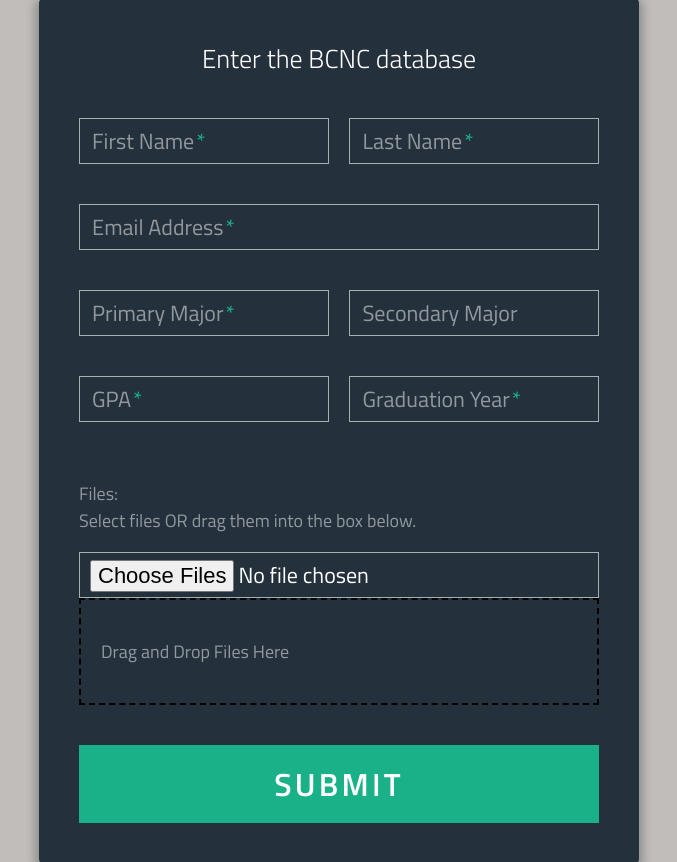
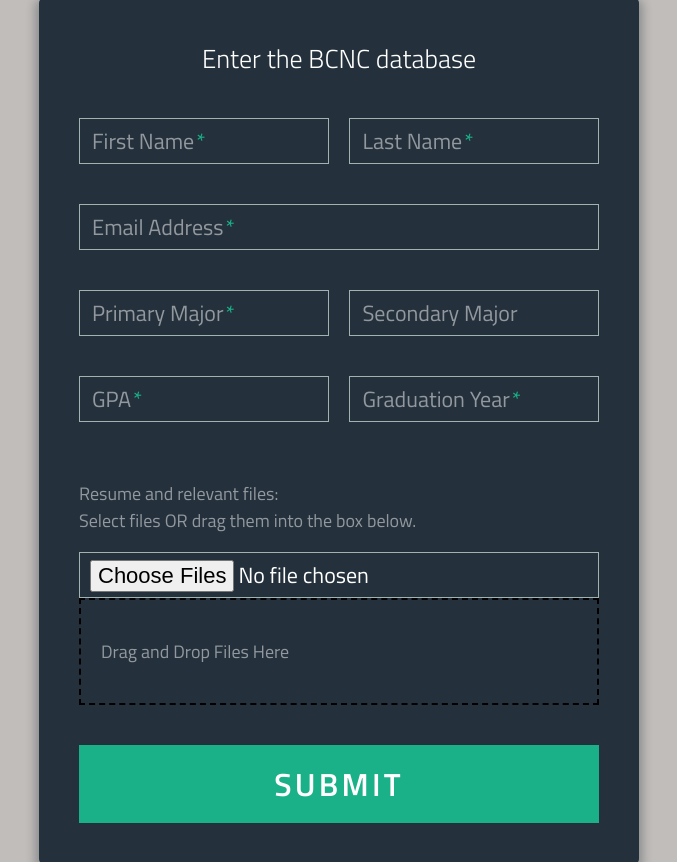
Before and after one commit to BCNC/DatabaseWrapper, a Flask app: page / in a window 1280 px wide. Shown: the part 41-903 px from the top of the page, without its empty margins (301-978 px from the left). Run offline with Flask 2, Linux system fonts and the light colour scheme.

Commit message:
Changed the web page title.

```diff
--- a/templates/index.html
+++ b/templates/index.html
@@ -2,7 +2,7 @@
 <html >
 <head>
     <meta charset="UTF-8">
-    <title>Sign-Up/Login Form</title>
+    <title>BCNC Resume Database</title>
     <link href='http://fonts.googleapis.com/css?family=Titillium+Web:400,300,600' rel='stylesheet' type='text/css'>
 
     <link rel="stylesheet" href="{{ url_for('static', filename='css/normalize.css') }}">
@@ -102,7 +102,7 @@
                   </div>
 
                   <div class="field-wrap">
-                      <p class="dropboxtext">Files:<br>
+                      <p class="dropboxtext">Resume and relevant files:<br>
                       Select files OR drag them into the box below.</p>
                       <input id="file-picker" type="file" name="file" accept="*" multiple>
                       <div id="dropbox">
```
